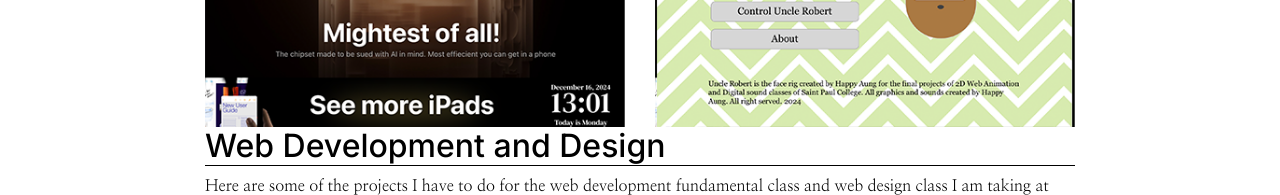
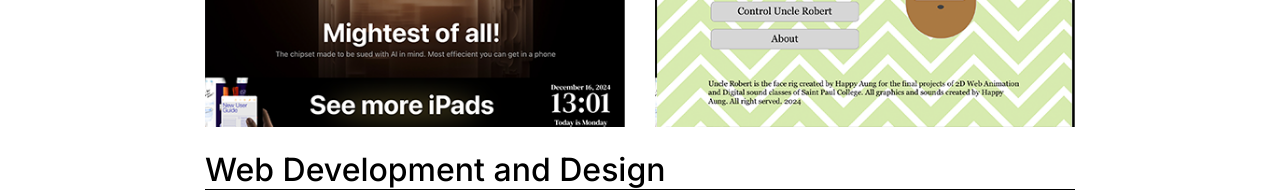
Before and after one commit to tayzorr/finalhtml, a plain HTML site: page webdev.html in a window 1280 px wide. Shown: the part 555-750 px from the top of the page. Drawn offline with nearby package versions, Linux system fonts and the light colour scheme.

Commit message:
Update webdev.html

```diff
--- a/webdev.html
+++ b/webdev.html
@@ -52,6 +52,10 @@
 
                     </div>
                 </div>
+
+                <!--inserting some space-->
+                <div class="row"><div class="col-sm-12"></br></div></div>
+
                 <!--Web Fundamental Class Class Projects-->
                 <div class="row">
                     <div class="col-sm-12">
```
